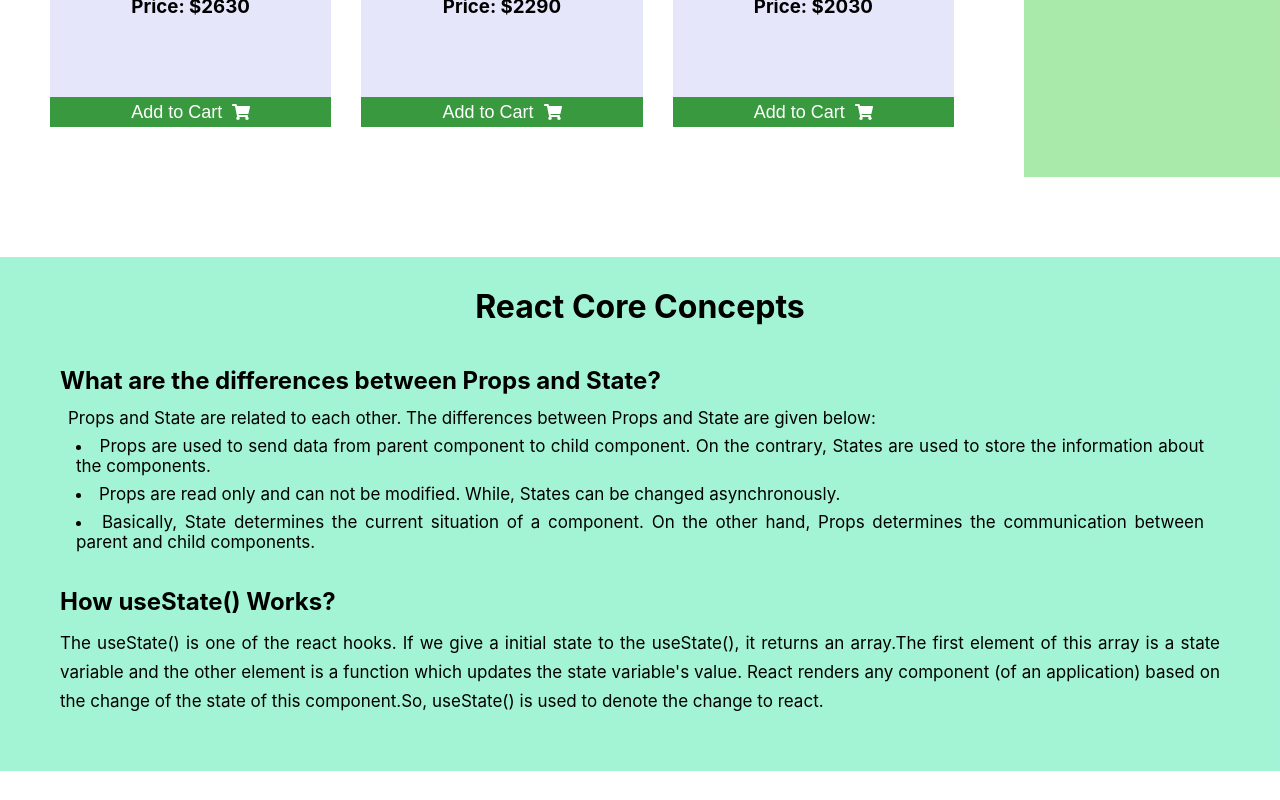
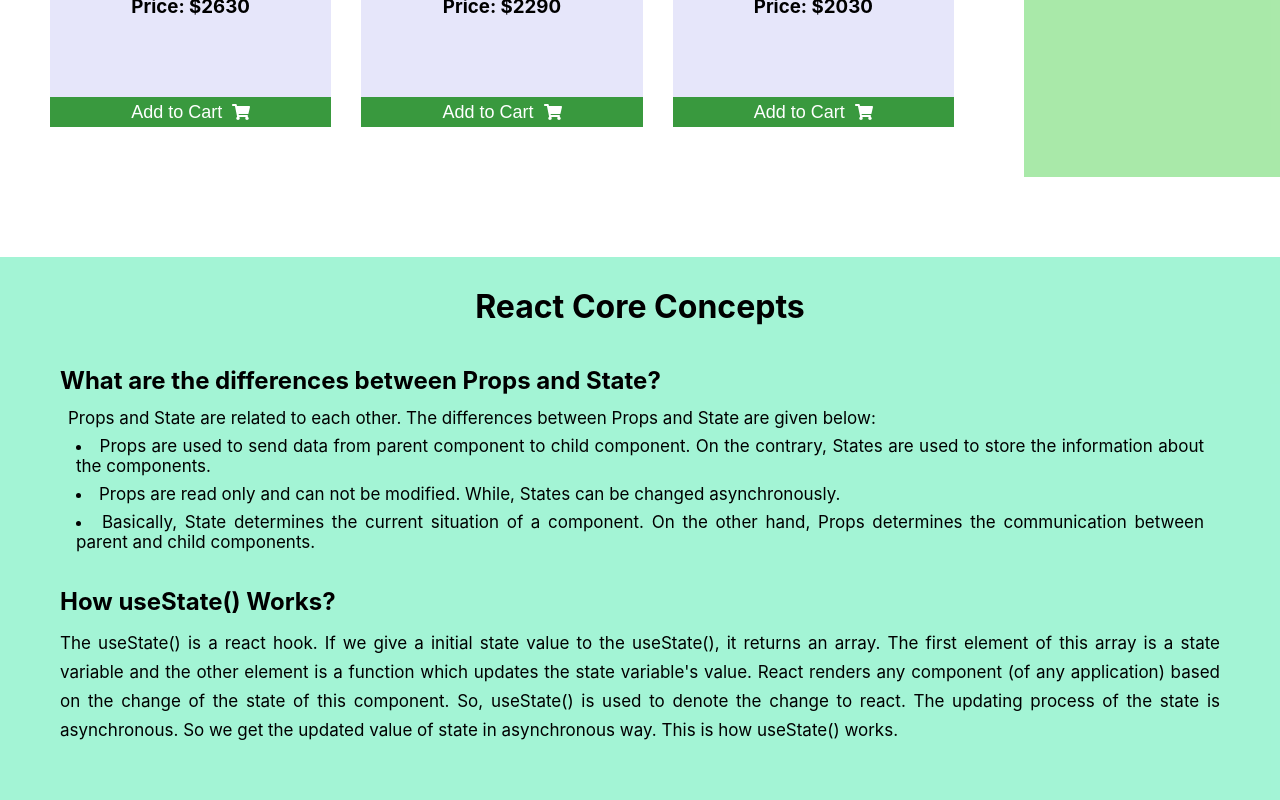
Before and after one commit to Ety-Biswangri/evergreen-nursery, a React (Create React App) app: page / in a window 1280 px wide. Shown: the part 1903-2703 px from the top of the page. Before the commit the page ends 2674 px from the top, so only its background shows below. Built offline with nearby package versions, Linux system fonts and the light colour scheme.

Commit message:
bonus part's works are finished

```diff
--- a/src/components/ReactConcepts/ReactConcepts.js
+++ b/src/components/ReactConcepts/ReactConcepts.js
@@ -17,7 +17,8 @@ const ReactConcepts = () => {
                 <div className='core-concepts-two'>
                     <h2 style={{ marginBottom: "13px" }}>How useState() Works?</h2>
                     <p style={{ textAlign: 'justify', fontSize: "17px" }}>
-                        The useState() is one of the react hooks. If we give a initial state to the useState(), it returns an array.The first element of this array is a state variable and the other element is a function which updates the state variable's value. React renders any component (of an application) based on the change of the state of this component.So, useState() is used to denote the change to react.
+                        The useState() is a react hook. If we give a initial state value to the useState(), it returns an array. The first element of this array is a state variable and the other element is a function which updates the state variable's value. React renders any component (of any application) based on the change of the state of this component. So, useState() is used to denote the change to react.
+                        The updating process of the state is asynchronous. So we get the updated value of state in asynchronous way. This is how useState() works.
                     </p>
                 </div>
             </div>
```
